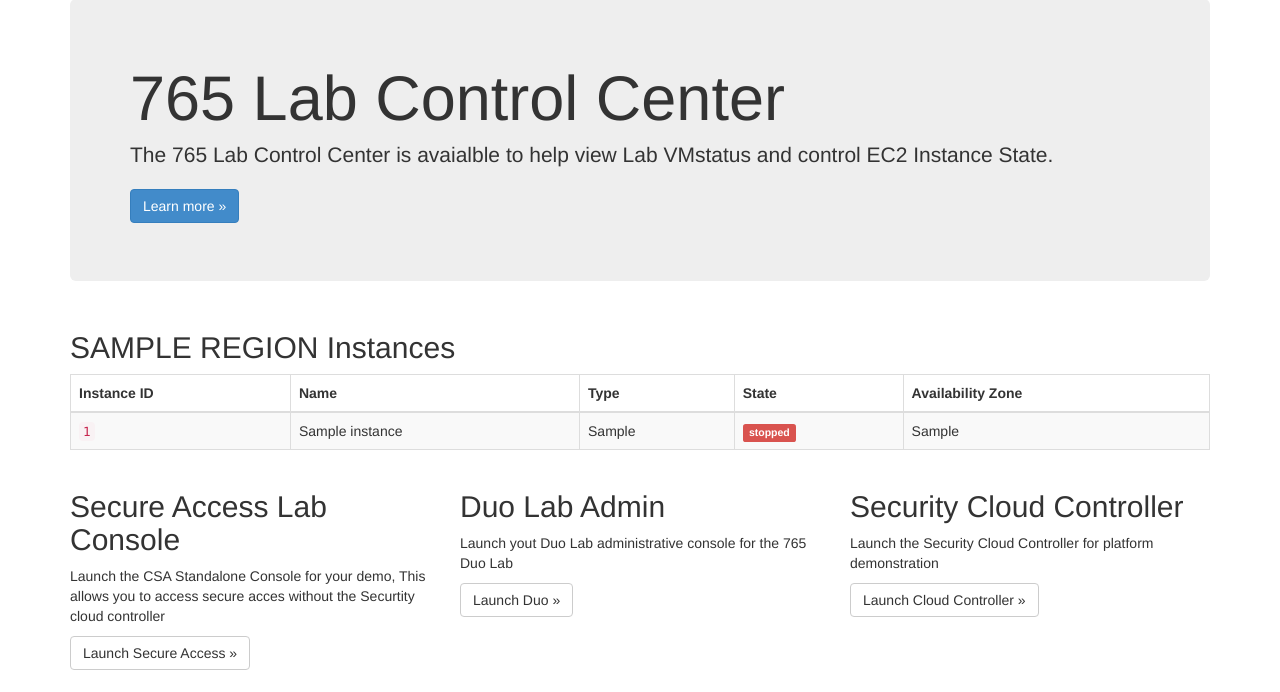
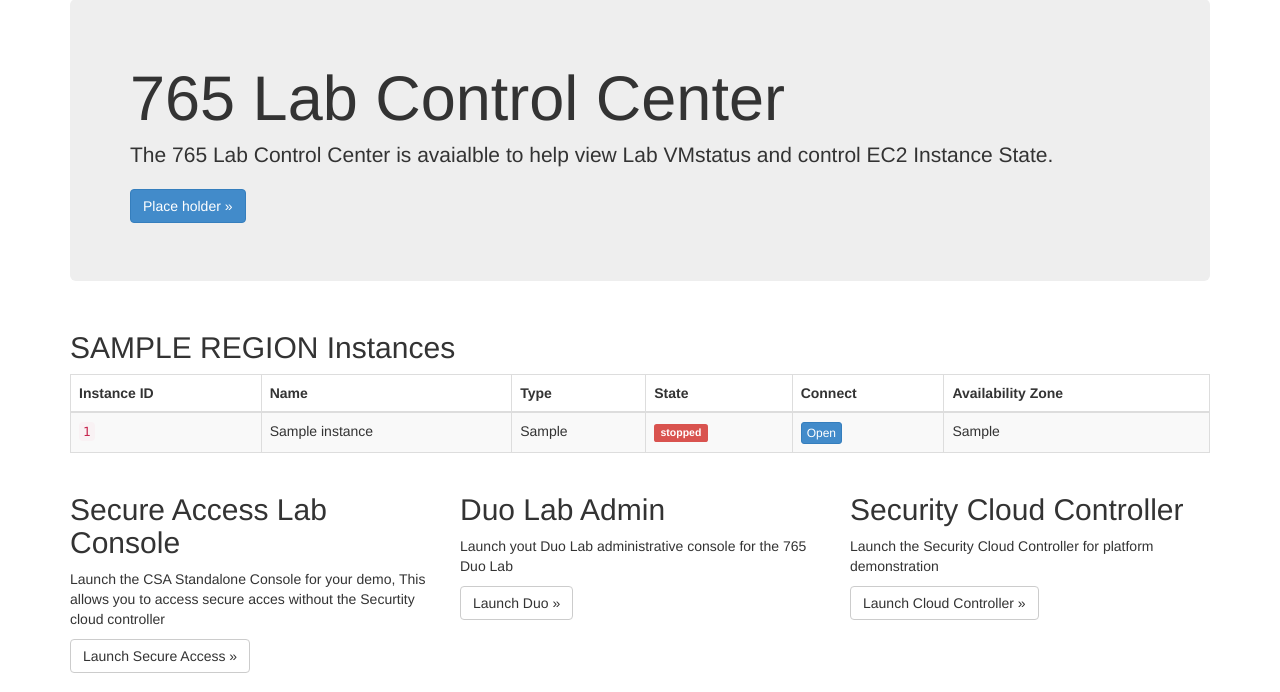
Before and after one commit to cdaguanno/DuoOIDC-DemoApp, a Django app: template app/templates/app/index.html in a window 1280 px wide. Shown: the part 51-743 px from the top of the page. Run offline with Django 5.2, Linux system fonts and the light colour scheme; the template is opened without the code that fills it: most values are stand-ins (such as "Sample title", 1, 10 or a date in 2020); some libraries are stand-ins or nearby versions.

Commit message:
Added connection column

```diff
--- a/app/templates/app/index.html
+++ b/app/templates/app/index.html
@@ -5,7 +5,7 @@
 <div class="jumbotron">
     <h1>765 Lab Control Center</h1>
     <p class="lead">The 765 Lab Control Center is avaialble to help view Lab VMstatus and control EC2 Instance State.</p>
-    <p><a href="https://www.djangoproject.com/" class="btn btn-primary btn-large">Learn more &raquo;</a></p>
+    <p><a href="" class="btn btn-primary btn-large">Place holder &raquo;</a></p>
 </div>
 
 
@@ -20,6 +20,7 @@
                     <th>Name</th>
                     <th>Type</th>
                     <th>State</th>
+                    <th>Connect</th>
                     <th>Availability Zone</th>
                 </tr>
             </thead>
@@ -34,11 +35,18 @@
                             {{ instance.State }}
                         </span>
                     </td>
+                    <td>
+                        {% if instance.CLconn != 'N/A' %}
+                        <a href="{{ instance.CLconn }}" target="_blank" rel="noopener noreferrer" class="btn btn-xs btn-primary">Open</a>
+                        {% else %}
+                        <span class="text-muted">N/A</span>
+                        {% endif %}
+                    </td>
                     <td>{{ instance.AvailabilityZone }}</td>
                 </tr>
                 {% empty %}
                 <tr>
-                    <td colspan="5" class="text-center text-muted">No instances found</td>
+                    <td colspan="6" class="text-center text-muted">No instances found</td>
                 </tr>
                 {% endfor %}
             </tbody>
```
